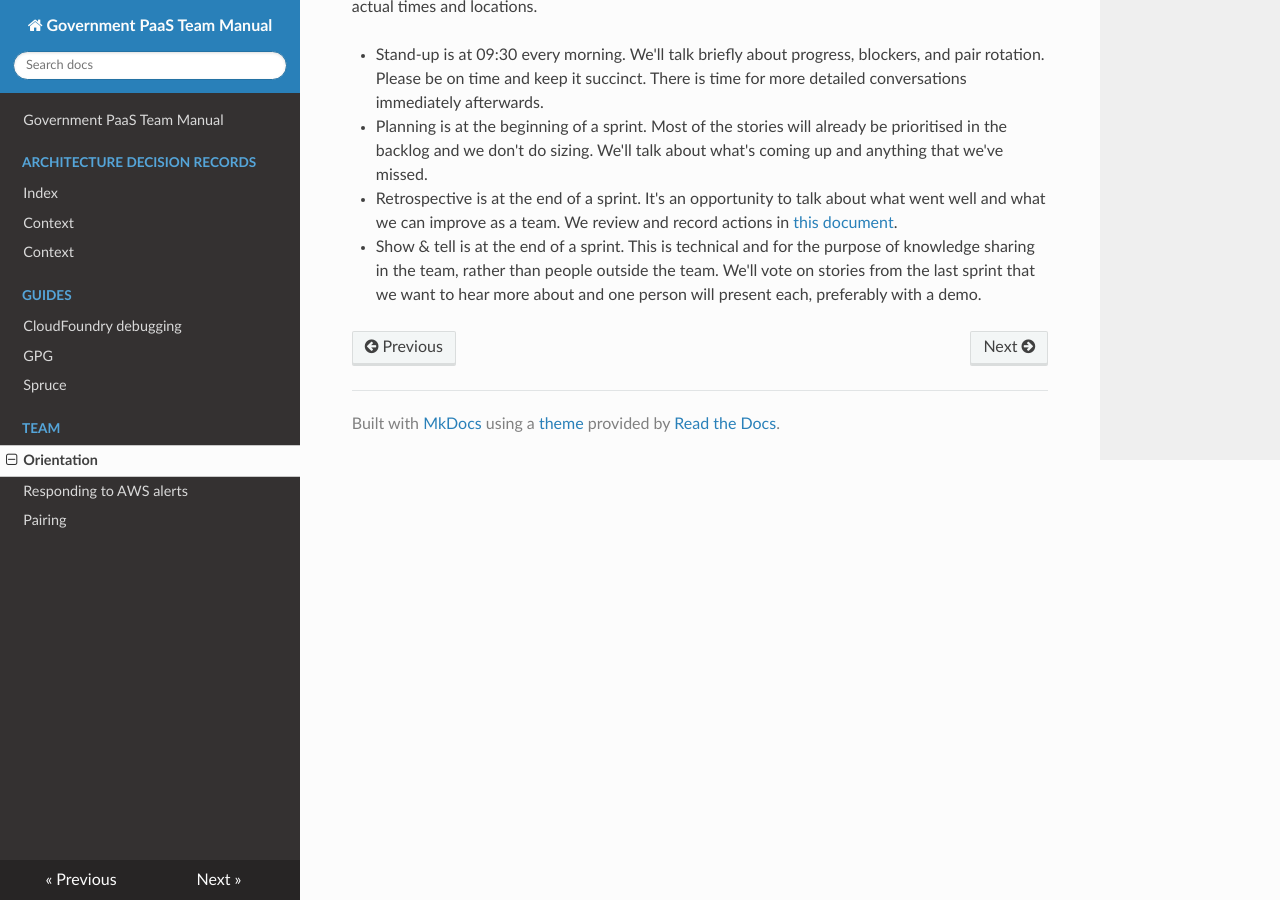
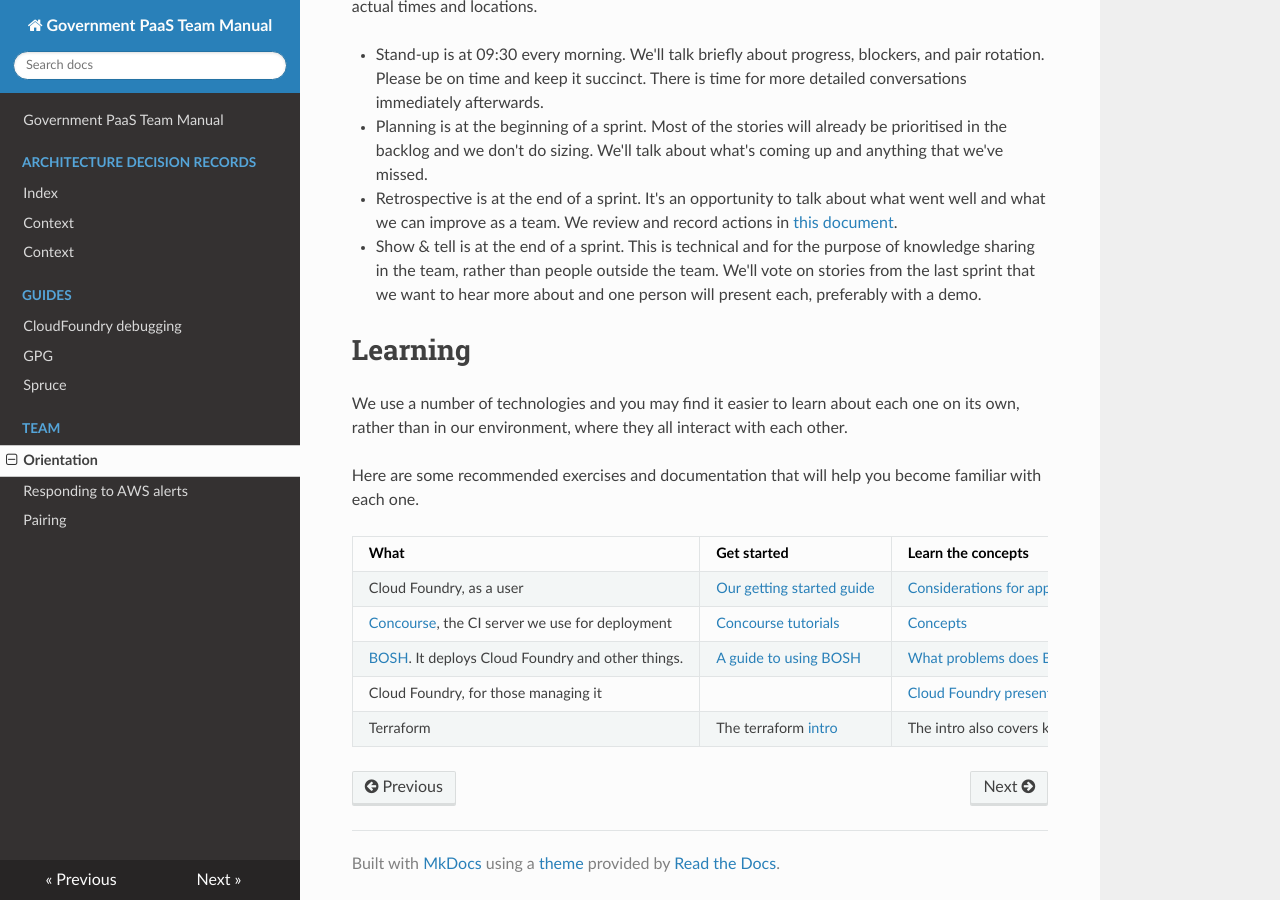
Before and after one commit to alphagov/paas-team-manual, an MkDocs documentation site: the page built from docs/team/orientation.md, in a window 1280 px wide and 900 px high, scrolled down 791 px. Built offline with MkDocs 1.6.1, drawn with Linux system fonts in a browser that asks for light colours; nearby versions of some CDN libraries.

Commit message:
Guidance for learning about tech we use
Create a list of things that will help a new starter to the team learn about
the tech we use. The intended audience is a new joiner, who has experience
running infrastructure, but hasn't used the particular tools we use.

```diff
--- a/docs/team/orientation.md
+++ b/docs/team/orientation.md
@@ -44,3 +44,20 @@ the team. We'll vote on stories from the last sprint that we want to hear
 more about and one person will present each, preferably with a demo.
 
 [this document]: https://docs.google.com/document/d/1u26sQTw1brR5KtnJ5M_zyhAw7wX8CCMB0lElvtHLVAI/edit
+
+# Learning
+
+We use a number of technologies and you may find it easier to learn about each
+one on its own, rather than in our environment, where they all interact with
+each other.
+
+Here are some recommended exercises and documentation that will help you become
+familiar with each one.
+
+ What | Get started | Learn the concepts
+------|-------------|------------------------
+Cloud Foundry, as a user | [Our getting started guide](https://documentation.trial.cf.paas.alphagov.co.uk/) | [Considerations for application developers](http://docs.cloudfoundry.org/devguide/deploy-apps/prepare-to-deploy.html)
+[Concourse](http://concourse.ci/), the CI server we use for deployment | [Concourse tutorials](https://github.com/starkandwayne/concourse-tutorial) | [Concepts](http://concourse.ci/concepts.html)
+[BOSH](http://bosh.io/). It deploys Cloud Foundry and other things. | [A guide to using BOSH](http://mariash.github.io/learn-bosh/)  | [What problems does BOSH solve?](http://bosh.io/docs/problems.html)
+Cloud Foundry, for those managing it | | [Cloud Foundry presentation, written by the team](https://docs.google.com/presentation/d/1LkR4Y3jLBQ8uskKeLIyKtSKDoutnAvty-vSSGfVNXZU/view), an [older presentation from before the move to Diego archecture](https://docs.google.com/presentation/d/1sZH1Nn_GiYfpBtT6br_AnZn_dynLzvYizJ9aQ4Zc1Ww/view)
+Terraform | The terraform [intro](https://www.terraform.io/intro/index.html) | The intro also covers key concepts.
```
